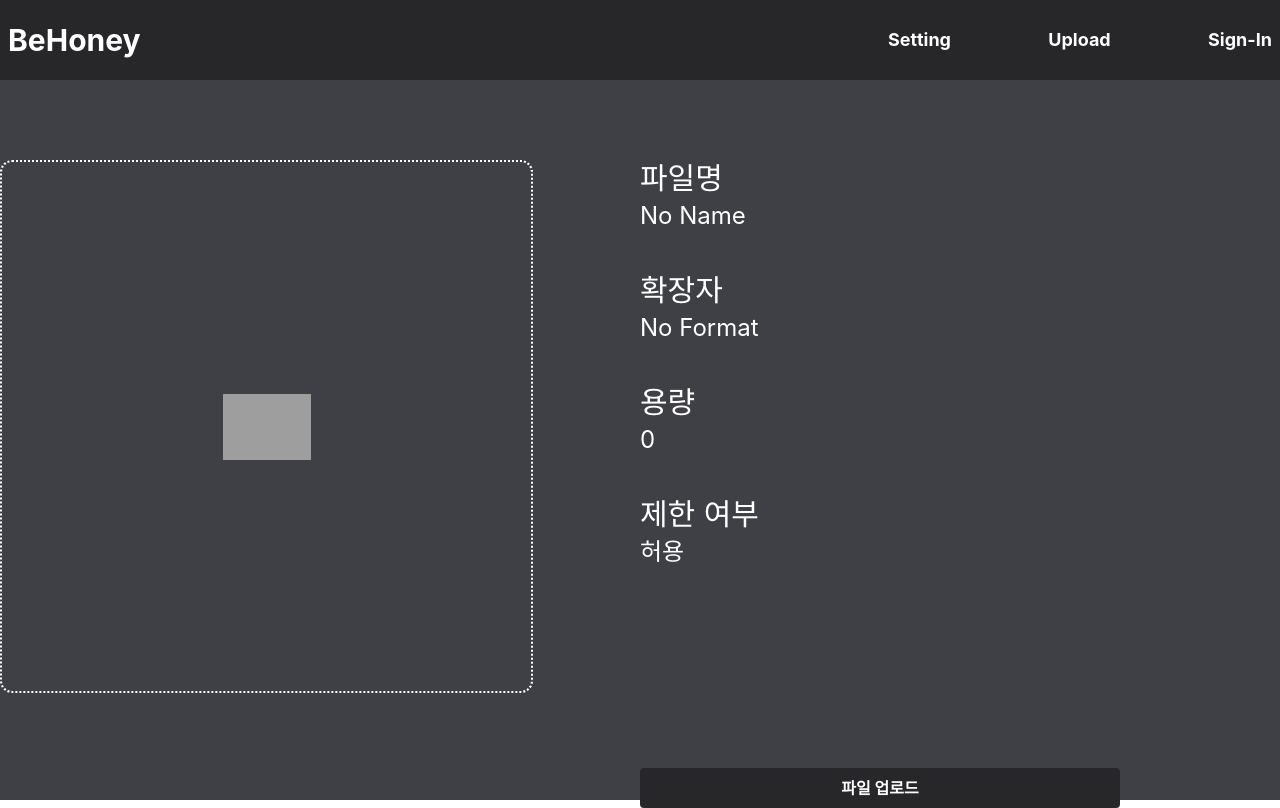
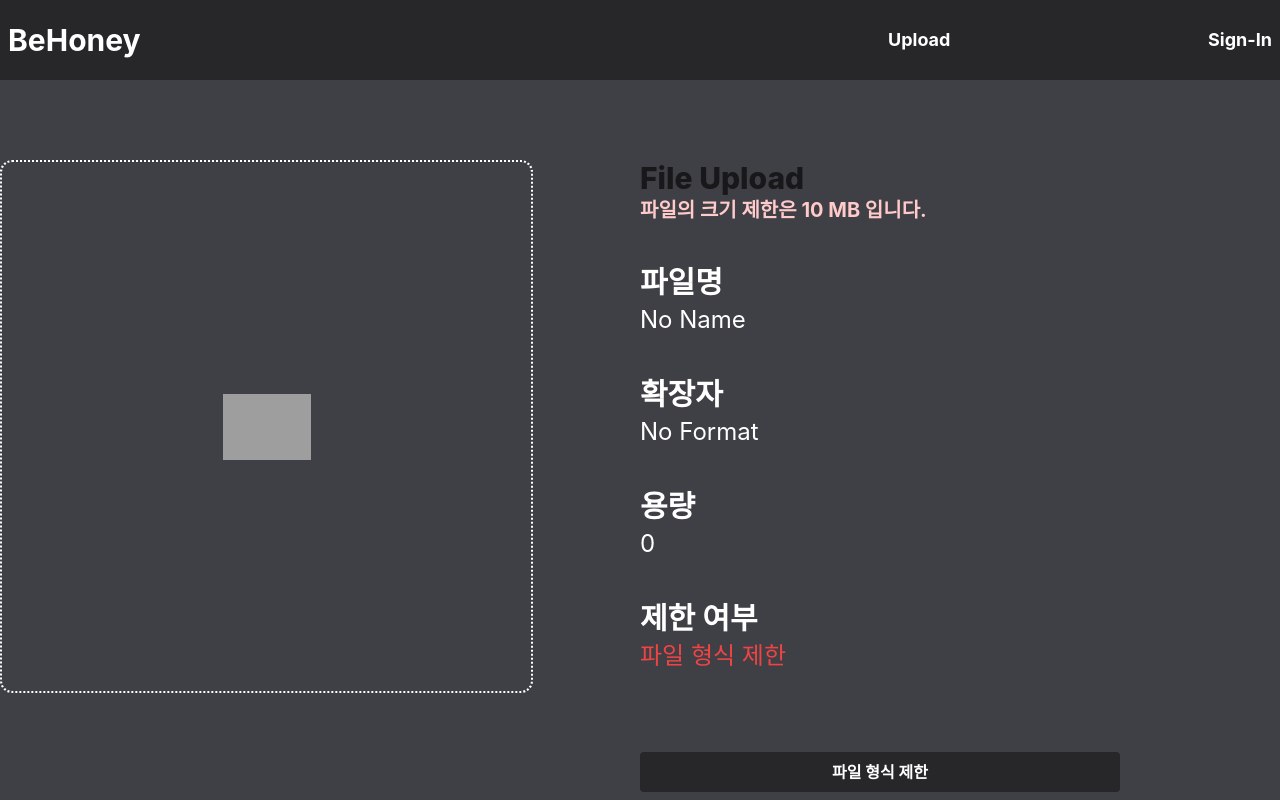
Before and after one commit to qudgus9601/flow-assignment, a React (Create React App) app in the folder client/: page /upload in a window 1280 px wide. Built offline with nearby package versions, Linux system fonts and the light colour scheme; no server answers; grey boxes are pictures that could not be loaded.

Commit message:
[FIX] UI/UX 수정 상태관리 Redux 도입 API연동

```diff
--- a/client/package.json
+++ b/client/package.json
@@ -3,6 +3,7 @@
   "version": "0.1.0",
   "private": true,
   "dependencies": {
+    "@reduxjs/toolkit": "^1.9.3",
     "@testing-library/jest-dom": "^5.16.5",
     "@testing-library/react": "^13.4.0",
     "@testing-library/user-event": "^13.5.0",
@@ -10,8 +11,11 @@
     "cross-env": "^7.0.3",
     "react": "^18.2.0",
     "react-dom": "^18.2.0",
+    "react-redux": "^8.0.5",
     "react-router-dom": "^6.9.0",
     "react-scripts": "5.0.1",
+    "redux": "^4.2.1",
+    "redux-persist": "^6.0.0",
     "web-vitals": "^2.1.4"
   },
   "scripts": {
--- a/client/src/common/Header.jsx
+++ b/client/src/common/Header.jsx
@@ -1,6 +1,45 @@
 import { Link } from "react-router-dom";
+import { useEffect, useState } from "react";
+import { useDispatch } from "react-redux";
+import { login, logout } from "../redux/userSlice";
+import axios from "axios";
 
 const Header = () => {
+  const dispatch = useDispatch();
+  const [user, setUser] = useState({});
+
+  useEffect(() => {
+    axios({
+      method: "GET",
+      url: `${process.env.REACT_APP_SERVER_URL}/api/user/verifytoken`,
+      withCredentials: true,
+    }).then((data) => {
+      console.log(data.data.userInfo);
+      if (!!data.data.userInfo) {
+        dispatch(login({ ...data.data.userInfo }));
+        setUser({ ...data.data.userInfo, isLogin: true });
+      } else {
+        dispatch(logout());
+        setUser({});
+      }
+    });
+  }, [dispatch]);
+
+  /**
+   * @dev 로그아웃 진행합니다.
+   */
+  const logoutUser = () => {
+    axios({
+      method: "GET",
+      url: `${process.env.REACT_APP_SERVER_URL}/api/user/signout`,
+      withCredentials: true,
+    }).then((data) => {
+      if (data.data.success) {
+        dispatch(logout());
+        window.location.replace("/");
+      }
+    });
+  };
   return (
     <nav className="fixed w-full h-20 bg-zinc-800 px-2 py-2.5 text-white">
       <div className="h-full container flex flex-wrap justify-between items-center mx-auto">
@@ -10,15 +49,30 @@ const Header = () => {
           </span>
         </Link>
         <div className="w-96 flex flex-wrap justify-between text-lg font-bold">
+          {user?.isLogin && user.role === 1 ? (
             <Link className="hover:text-purple-400" to="/setting">
               Setting
             </Link>
+          ) : (
+            ""
+          )}
           <Link className="hover:text-purple-400" to="/upload">
             Upload
           </Link>
+
+          {user?.isLogin ? (
+            <button
+              className="hover:text-purple-400"
+              to="/logout"
+              onClick={logoutUser}
+            >
+              Logout
+            </button>
+          ) : (
             <Link className="hover:text-purple-400" to="/signin">
               Sign-In
             </Link>
+          )}
         </div>
       </div>
     </nav>
--- a/client/src/index.js
+++ b/client/src/index.js
@@ -3,10 +3,14 @@ import ReactDOM from "react-dom/client";
 import "./index.css";
 import App from "./App";
 import { BrowserRouter } from "react-router-dom";
+import { Provider } from "react-redux";
+import store from "./redux/store";
 
 const root = ReactDOM.createRoot(document.getElementById("root"));
 root.render(
   <BrowserRouter>
-    <App />
+    <Provider store={store}>
+      <App />
+    </Provider>
   </BrowserRouter>
 );
--- a/client/src/pages/Upload/Upload.jsx
+++ b/client/src/pages/Upload/Upload.jsx
@@ -1,20 +1,22 @@
 import axios from "axios";
 import { useRef, useState, useEffect } from "react";
+import { useNavigate } from "react-router-dom";
 
 // FIX : 파일 전송하기
 const Upload = () => {
-  const [file, setFile] = useState({});
+  const [file, setFile] = useState(undefined);
   const [list, setList] = useState([]);
-  const [deprecate, setDeprecate] = useState("제한됨");
+  const [deprecate, setDeprecate] = useState(true);
   useEffect(() => {
+    if (!!file) {
       const arr = list.filter((e) => {
         return (
           e.name === file?.name?.split(".")[file?.name?.split(".").length - 1]
         );
       });
-    setDeprecate(arr.length > 0 ? "제한됨" : "허용");
-  }, [file?.name, list]);
-
+      setDeprecate(arr.length === 0 ? false : arr[0].deprecated ? true : false);
+    }
+  }, [file, list]);
   useEffect(() => {
     axios({
       method: "GET",
@@ -22,16 +24,13 @@ const Upload = () => {
       withCredentials: true,
     })
       .then((data) => {
-        setList(
-          data.data.formatList.filter((e) => {
-            return e.deprecated === false;
-          })
-        );
+        setList(data.data.formatList);
       })
       .catch((err) => {});
   }, []);
 
   useEffect(() => {});
+  const navigator = useNavigate();
   const fileRef = useRef();
   /**
    *  @desc input file 열어줌
@@ -40,20 +39,49 @@ const Upload = () => {
     fileRef.current.click();
   };
 
+  /**
+   * @desc 파일 변화를 감지합니다.
+   * @param {Event} e
+   */
   const fileChange = (e) => {
     const blob = e.target.files[0];
     setFile(blob);
-    if (!!e.target.value) {
-      const imageData = new FormData();
-      const file = new File([blob], blob.name);
-      imageData.append("file", file);
+    if (deprecate) {
       axios({
         method: "POST",
+        url: `${process.env.REACT_APP_SERVER_URL}/api/format/increment`,
+        data: { format_name: blob?.name.split(".").pop() },
+      });
+    }
+  };
+
+  /**
+   * @desc 파일을 업로드 합니다.
+   */
+  const uploadFile = () => {
+    if (file) {
+      const fileData = new FormData();
+      const uploadedFile = new File([file], encodeURI(file?.name));
+      fileData.append("file", uploadedFile);
+      axios({
+        method: "POST",
+        url: `${process.env.REACT_APP_SERVER_URL}/api/upload/file`,
         withCredentials: true,
         headers: {
           "Content-Type": "multipart/form-data",
         },
-        data: {},
+        data: fileData,
+      })
+        .then((data) => {
+          if (!!data.data.fileInfo) {
+            window.alert("파일 업로드 성공");
+            navigator("/");
+          } else {
+            window.alert("파일 업로드 실패!");
+          }
+        })
+        .catch((error) => {
+          console.log(error);
         });
     }
   };
@@ -78,19 +106,45 @@ const Upload = () => {
           onChange={fileChange}
         ></input>
         <div className="w-6/12 h-5/6">
-          <p className="text-3xl">파일명</p>
+          <p className="text-3xl font-extrabold text-zinc-900">File Upload</p>
+          <p className="text-xl mb-10 font-bold text-red-200">
+            파일의 크기 제한은 10 MB 입니다.
+          </p>
+          <p className="text-3xl font-bold">파일명</p>
           <p className="text-2xl mt-1 mb-10">{file?.name || "No Name"}</p>
-          <p className="text-3xl">확장자</p>
+          <p className="text-3xl font-bold">확장자</p>
           <p className="text-2xl mt-1 mb-10">
             {file?.name?.split(".")[file?.name?.split(".").length - 1] ||
               "No Format"}
           </p>
-          <p className="text-3xl">용량</p>
+          <p className="text-3xl font-bold">용량</p>
           <p className="text-2xl mt-1 mb-10">{file?.size || 0}</p>
-          <p className="text-3xl">제한 여부</p>
-          <p className="text-2xl mt-1 mb-10">{deprecate || "제한됨"}</p>
-          <button className="w-9/12 bg-zinc-800 h-10 mt-40 rounded font-bold">
-            파일 업로드
+          <p className="text-3xl font-bold">제한 여부</p>
+          <p
+            className={`text-2xl mt-1 mb-10 ${
+              deprecate || file?.size >= 10000000
+                ? "text-red-500"
+                : "text-green-500"
+            }`}
+          >
+            {deprecate
+              ? "파일 형식 제한"
+              : file?.size >= 10000000
+              ? "파일 용량 초과"
+              : "허용"}
+          </p>
+          <button
+            className={`w-9/12 bg-zinc-800 h-10 mt-10 rounded font-bold ${
+              deprecate || file?.size >= 10000000 ? "cursor-not-allowed" : ""
+            }`}
+            onClick={uploadFile}
+            disabled={deprecate || file?.size >= 10000000}
+          >
+            {deprecate
+              ? "파일 형식 제한"
+              : file?.size >= 10000000
+              ? "파일 용량 초과"
+              : "파일 업로드"}
           </button>
         </div>
       </div>
--- a/client/src/pages/admin/Setting.jsx
+++ b/client/src/pages/admin/Setting.jsx
@@ -94,7 +94,6 @@ const Setting = () => {
    * @desc 포멧을 제한합니다
    */
   const deprecateToggle = (e, deprecated) => {
-    console.log(deprecated);
     axios({
       method: "POST",
       url: `${process.env.REACT_APP_SERVER_URL}/api/format/deprecate`,
@@ -207,7 +206,7 @@ const Setting = () => {
             .map((e, idx) => {
               return (
                 <div
-                  className="bg-gray-100 text-black cursor-pointer px-3 h-10 flex flex-row justify-center items-center rounded mr-4 hover:scale-105 my-3"
+                  className="bg-blue-500 text-black cursor-pointer px-3 h-10 flex flex-row justify-center items-center rounded mr-4 hover:scale-105 my-3"
                   key={idx}
                   id={e.name}
                   onClick={deleteFormat}
--- /dev/null
+++ b/client/src/redux/store.js
@@ -0,0 +1,8 @@
+import { configureStore } from "@reduxjs/toolkit";
+import userSlice from "./userSlice";
+
+export default configureStore({
+  reducer: {
+    user: userSlice,
+  },
+});
--- /dev/null
+++ b/client/src/redux/userSlice.js
@@ -0,0 +1,27 @@
+import { createSlice } from "@reduxjs/toolkit";
+
+const userSlice = createSlice({
+  name: "user",
+  initialState: {
+    _id: "",
+    role: 0,
+    isLogin: false,
+  },
+  reducers: {
+    login: (state, action) => {
+      state._id = action.payload._id;
+      state.role = action.payload.role;
+      state.isLogin = true;
+      return state;
+    },
+    logout: (state) => {
+      state._id = "";
+      state.role = 0;
+      state.isLogin = false;
+      return state;
+    },
+  },
+});
+
+export const { login, logout } = userSlice.actions;
+export default userSlice.reducer;
```
Also changed, not shown: client/src/pages/signin/signin.jsx (+14 -1 lines), 1 other file (tests, documents, lock files or other folders). Lines whose indentation alone changed are shown as unchanged.
